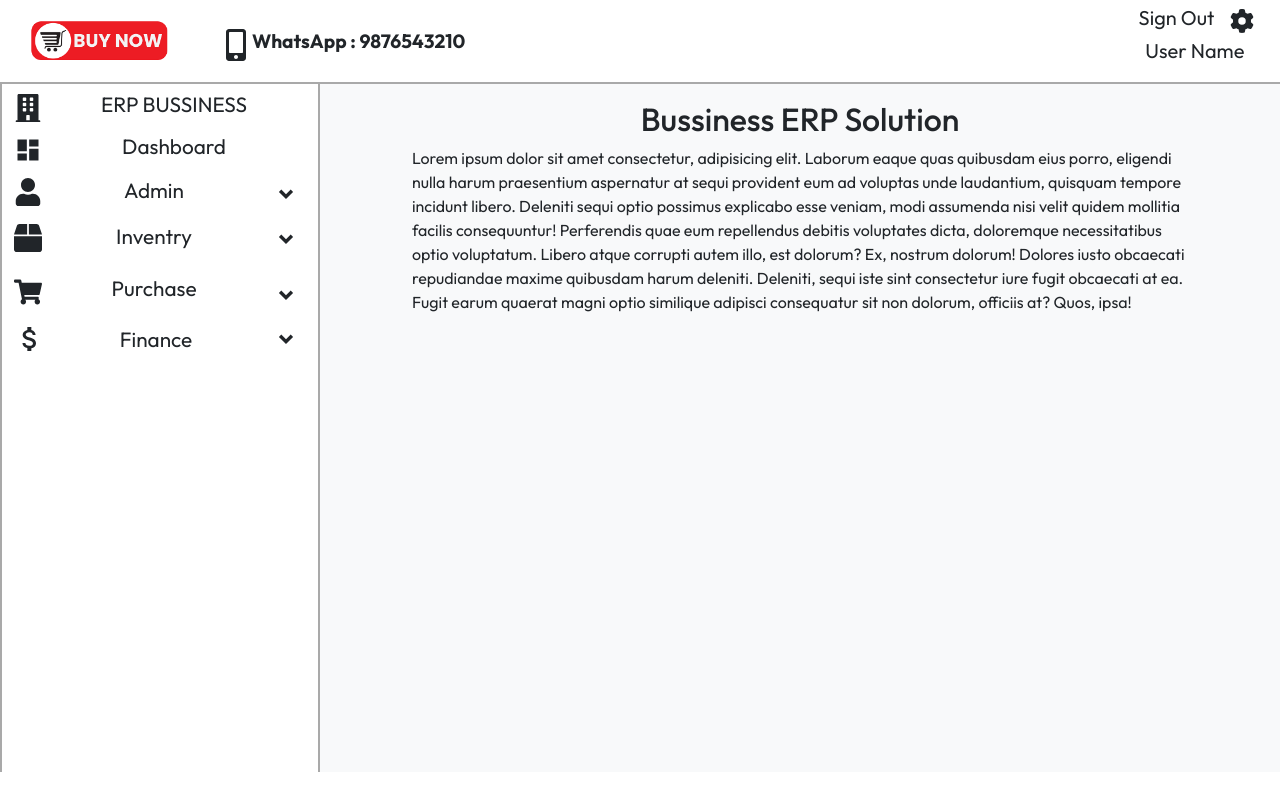
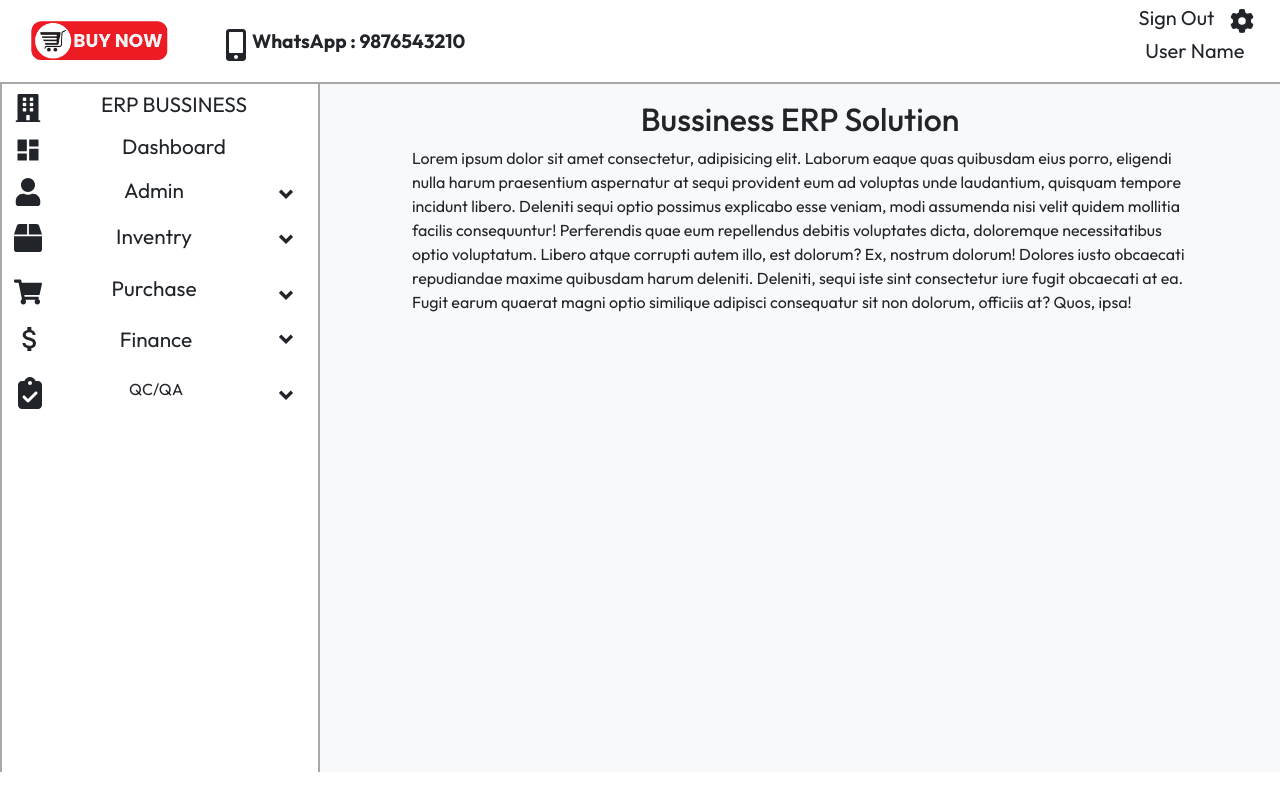
Before and after one commit to jollyvivek/ERP-PROJECT, a React (Vite) app: page / in a window 1280 px wide. Built offline with nearby package versions, Linux system fonts and the light colour scheme.

Commit message:
Add Quality file into dashboard

```diff
--- a/src/Components/Sidebar/Sidebar.jsx
+++ b/src/Components/Sidebar/Sidebar.jsx
@@ -11,6 +11,10 @@ import SidebarRight from "../Sidebar/SidebarRight";
 import Inventry from "../SidebarMenu/Inventry";
 import Purchase from "../SidebarMenu/Purchase";
 import Finance from "../SidebarMenu/Finance";
+import Quality from "../SidebarMenu/Quality";
+
+
+
 
 
 const Sidebar = () => {
@@ -31,6 +35,8 @@ const Sidebar = () => {
             <Inventry/>
             <Purchase/>
             <Finance/>
+            <Quality/>
+
           </div>
         </div>
         <div className="col-md-9 p-0">
--- /dev/null
+++ b/src/Components/SidebarMenu/Quality.jsx
@@ -0,0 +1,20 @@
+import React from 'react'
+import '../../Styles/SidebarCommon.css'
+import { FaClipboardCheck } from "react-icons/fa6";
+import { RiArrowDropDownLine } from "react-icons/ri";
+const Quality = () => {
+  return (
+    <div className='quality'>
+      <div className='flex'>
+        <span className='icon fs-2'><FaClipboardCheck /></span>
+        <span className='title'>QC/QA</span>
+        <span className='arrow-icon'><RiArrowDropDownLine/></span>
+      </div>
+
+
+
+      </div>
+  )
+}
+
+export default Quality
```
